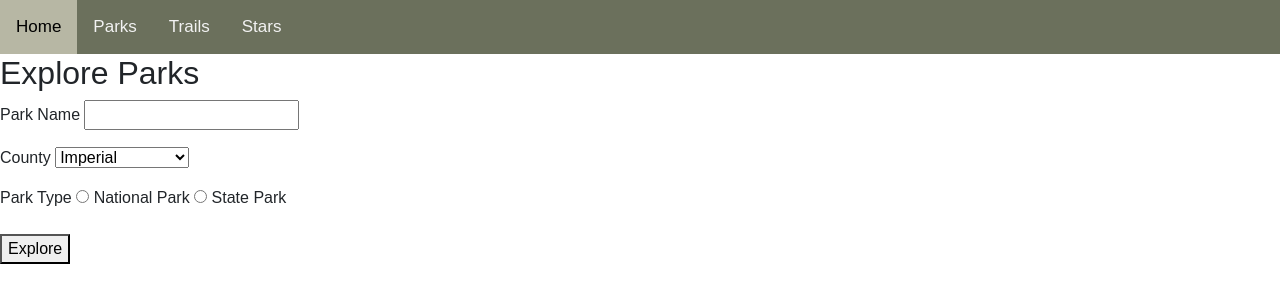
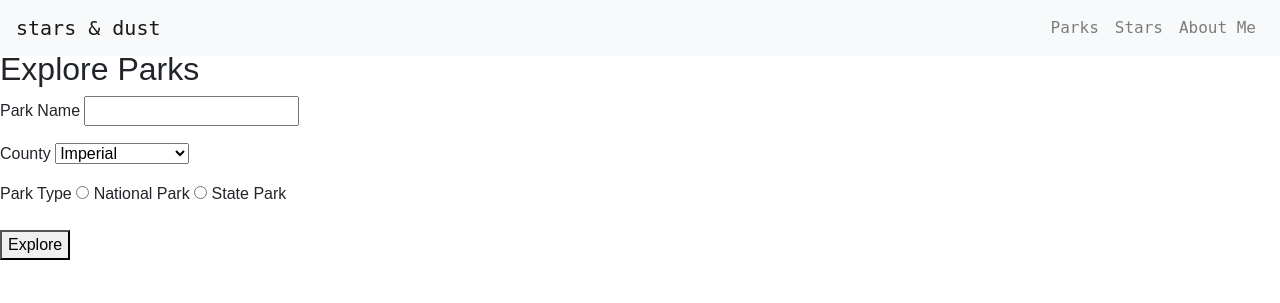
Before and after one commit to CanadianCaitlin/hackbright-stars-dust, a Flask app: page /parks in a window 1280 px wide. Shown: the top 303 px of the page. Run offline with Flask 2, Linux system fonts and the light colour scheme; some libraries are stand-ins or nearby versions.

Commit message:
Added Bootstrap nav bar, added parks-s_data route to display filtered JSON data, and added Mapbox API.

```diff
--- a/server.py
+++ b/server.py
@@ -1,7 +1,8 @@
 """Server for park ratings app."""
+import json
 
 from flask import (Flask, render_template, request, flash, session,
-                   redirect)
+                   redirect, jsonify)
 import requests
 from model import connect_to_db
 import crud
@@ -56,10 +57,24 @@ def search_parks():
         county = request.form.get('county')
         parks = crud.get_park_by_county(county)
 
-        return render_template('parkresults.html', county=county, parks=parks)
+        return render_template('parkresults.html',
+                               county=county,
+                               parks=parks)
 
     else:
         return render_template('parks.html')
+
+@app.route('/parks_data', methods=['GET'])
+def parks_data():
+    """Get a JSON view of the parks."""
+    county = request.args.get('county')
+    parks = crud.get_park_by_county(county)
+    parks_lst = {'parks': [{'county': park.county,
+                            'lng': park.longitude,
+                            'lat': park.latitude} for park in parks]}
+
+    return jsonify(parks_lst)
+
 
 # MVP 2.0
 @app.route('/trails')
--- a/static/css/site.css
+++ b/static/css/site.css
@@ -1,26 +1,3 @@
-.topnav {
-    overflow: hidden;
-    background-color: #6B705C;
-  }
-
-  .topnav a {
-    float: left;
-    color: #f2f2f2;
-    text-align: center;
-    padding: 14px 16px;
-    text-decoration: none;
-    font-size: 17px;
-  }
-
-  .topnav a:hover {
-    background-color: #A5A58D;
-    color: black;
-  }
-
-  .topnav a.active {
-    background-color: #B7B7A4;
-    color: black;
-  }
 
   header {
     font-family: 'Syne Mono', monospace;
@@ -28,7 +5,7 @@
   }
 
   body {
-    margin: 0;
+    margin-top: 50px;
     font-family: Arial, Helvetica, sans-serif;
   }
 
--- a/templates/base.html
+++ b/templates/base.html
@@ -10,20 +10,39 @@
     <title>
       {% block title %}{% endblock %}
     </title>
-    <!-- Navigation Bar (temporary) -->
-    <!-- To Do: Add navation bar via bootstrap -->
-    <!-- To Do: Add logout button to top-right of page -->
-    <div class="topnav">
-        <a class="active" href="/">Home</a>
-        <a href="parks">Parks</a>
-        <a href="trails">Trails</a>
-        <a href="stargazing">Stars</a>
-    </div>
+    <!-- Mapbox script tags-->
+    <script src='https://api.mapbox.com/mapbox-gl-js/v1.12.0/mapbox-gl.js'></script>
+    <link href='https://api.mapbox.com/mapbox-gl-js/v1.12.0/mapbox-gl.css' rel='stylesheet' />
     {% block head %}{% endblock %}
     <!-- CSS -->
     <link href="/static/css/site.css" rel="stylesheet">
   </head>
   <body>
+    <!-- Navigation Bar via Bootstrap -->
+    <!-- To do: add Logout button and About Me site -->
+    <header>
+      <nav class="navbar navbar-light bg-light navbar-expand-lg fixed-top">
+        <a href="/" class="navbar-brand">stars & dust</a>
+        <button class="navbar-toggler" data-toggle="collapse" data-target="#navbarCollapse">
+            <span class="navbar-toggler-icon"></span>
+        </button>
+        <div class="collapse navbar-collapse" id="navbarCollapse">
+            <ul class="navbar-nav ml-auto">
+                </li>
+                <li class="navbar-item">
+                    <a href="parks" class="nav-link">Parks</a>
+                </li>
+                <li class="navbar-item">
+                    <a href="stargazing" class="nav-link">Stars</a>
+                </li>
+                <li class="navbar-item">
+                    <a href="/" class="nav-link">About Me</a>
+                </li>
+            </ul>
+        </div>
+      </nav>
+    </header>
+
     <!-- Jinja flash messaging (temporary) -->
     {% for msg in get_flashed_messages() %}
       <p class="flash-msg">
--- a/templates/homepage.html
+++ b/templates/homepage.html
@@ -14,10 +14,6 @@
   /* Reference: "-ebkit...", "-moz...", and "-o" pulled from: */
   /* https://css-tricks.com/perfect-full-page-background-image/ */
 </style>
-
-<header>
-  <h1>Stars & Dust</h1>
-</header>
 
 <main>
   <h2> Login or Create an Account</h2>
```
Also changed, not shown: templates/parkresults.html (+67 -0 lines).
